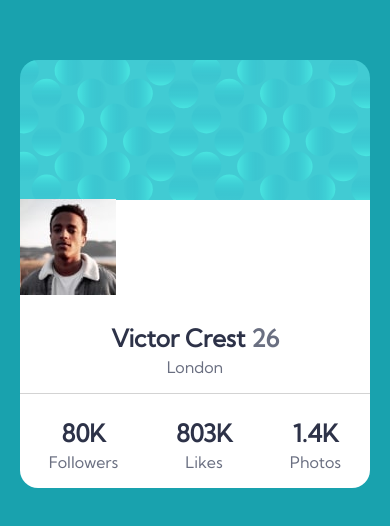
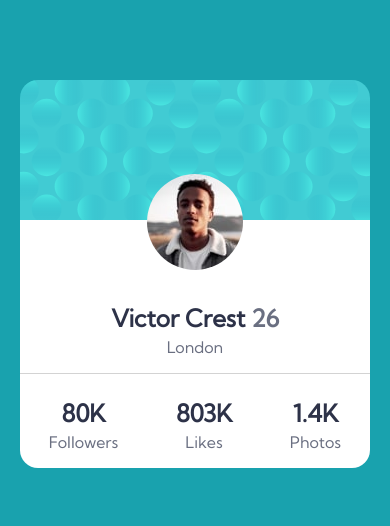
Before and after one commit to jcsmileyjr/Profile-card-component, a plain HTML site: page index.html in a window 390 px wide. Shown: the part 148-674 px from the top of the page. Drawn offline with Linux system fonts and the light colour scheme.

Commit message:
Image is style based on mobile design

```diff
--- a/index.html
+++ b/index.html
@@ -48,6 +48,19 @@
       border-bottom-style: solid;
       border-bottom-width: .1px;
       border-bottom-color: lightgrey;
+      position: relative;
+      padding-top: 60px;
+      display: flex;
+    justify-content: center;
+    }
+
+    .profile__container {
+      position: absolute;
+      top:-45px;
+    }
+
+    .profile__image--styles {
+      border-radius: 90px;
     }
 
     .content__stats {
@@ -85,8 +98,8 @@
     </article>
     <article class="content">
       <section class="content__profile">
-        <div>
-          <img src="images/image-victor.jpg" alt="man's face" />
+        <div class="profile__container">
+          <img src="images/image-victor.jpg" class="profile__image--styles" alt="man's face" />
         </div>
         <div class="content--center">
           <p class="darkColor" >Victor Crest  <span class="lightColor">26</span></p>
```
